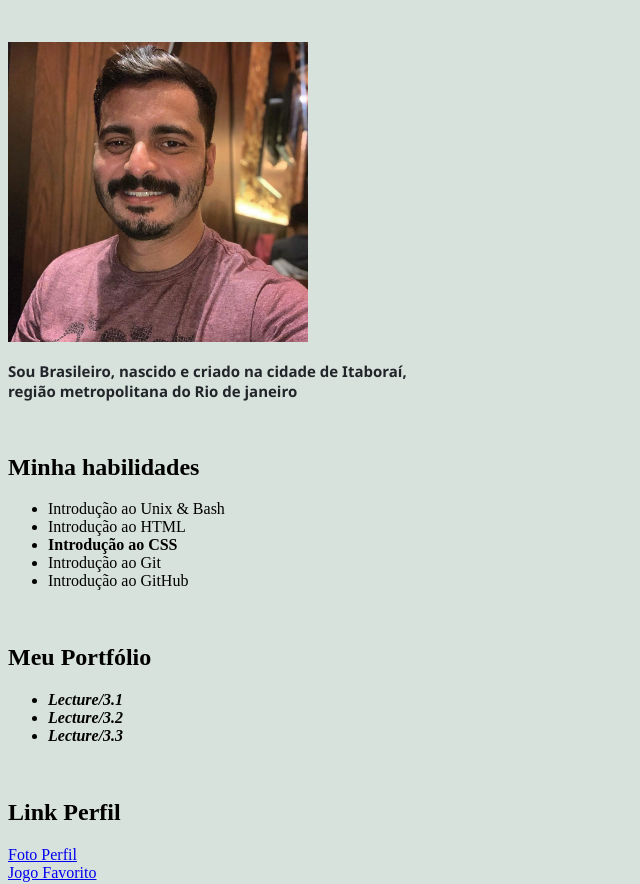
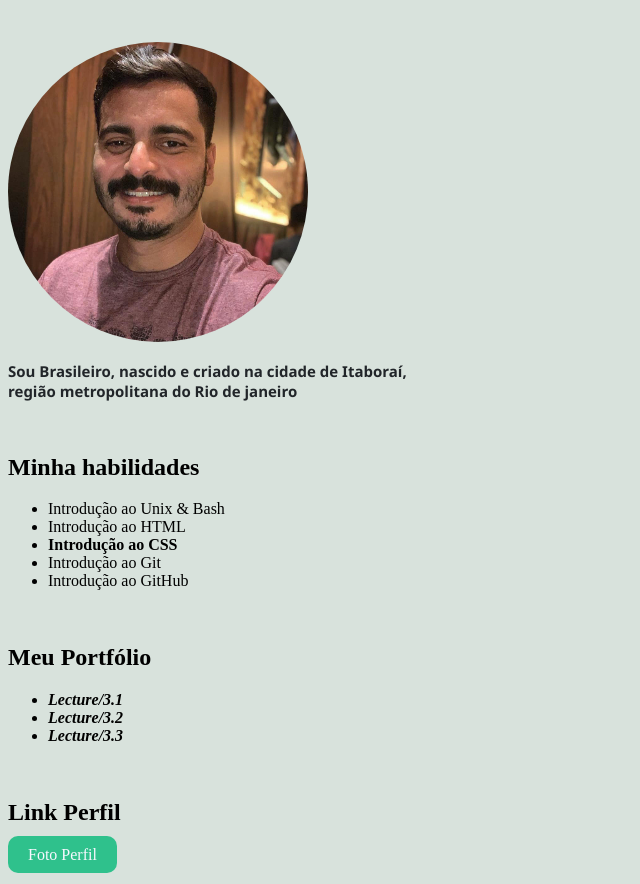
Before and after one commit to christianlessa/christianlessa.github.io, a plain HTML site: page index.html in a window 1280 px wide. Shown: the part 78-962 px from the top of the page, without its empty margins (0-640 px from the left). Drawn offline with Linux system fonts and the light colour scheme.

Commit message:
Arredondei foto perfil e criei botao

```diff
--- a/index.html
+++ b/index.html
@@ -15,6 +15,20 @@ font-size: 40px;
   font-size: 15px;
 }
 
+.button {
+text-align: center;
+padding: 10px 20px;
+background-color: #2fc18c;
+color:ghostwhite;
+border-radius: 10px;
+text-decoration: none;
+
+}
+
+.arredondar {
+  border-radius: 50%;
+}
+
 
 body {
   background-color: #d8e2dc
@@ -30,7 +44,7 @@ body {
 
 <h1 class="font-name">Christian Carvalho Lessa</h1>
 <br>
-<img src="Christian.perfil.jpeg" alt="Foto de Perfil Christian" width="300px">
+<img src="Christian.perfil.jpeg" alt="Foto de Perfil Christian" width="300px" class="arredondar">
 <br>
 <h3 class="font-description">Sou Brasileiro, nascido e criado na cidade de Itaboraí,<br> região metropolitana do Rio de janeiro</h3>
 
@@ -54,9 +68,11 @@ body {
 <br>
 <h2>Link Perfil</h2>
 
-<a href="Christian.perfil.jpeg" target="_blank">Foto Perfil</a>
+<a href="Christian.perfil.jpeg" target="_blank" class="button">Foto Perfil</a>
 <br>
-<a href="https://playvalorant.com/pt-br/?wpcid=10161918620&wpsnetn=g&wpkwn=valorant&wpkmatch=e&wpcrid=539671794374&wpscid=110310556988&wpkwid=kwd-901294085035&an=Google%20AdWords&gclid=CjwKCAjwgviIBhBkEiwA10D2j-9prkVQLHHQ2CSohlyyUpBGhMoFUKrHusdWML6q4UgSvv8WFaBxWxoC2acQAvD_BwE" target="_blank">Jogo Favorito</a>
+<br>
+<br>
+<a href="https://playvalorant.com/pt-br/?wpcid=10161918620&wpsnetn=g&wpkwn=valorant&wpkmatch=e&wpcrid=539671794374&wpscid=110310556988&wpkwid=kwd-901294085035&an=Google%20AdWords&gclid=CjwKCAjwgviIBhBkEiwA10D2j-9prkVQLHHQ2CSohlyyUpBGhMoFUKrHusdWML6q4UgSvv8WFaBxWxoC2acQAvD_BwE" target="_blank" class="button">Jogo Favorito</a>
 <br>
 
 <h2>Link Portfolio</h2>
```
